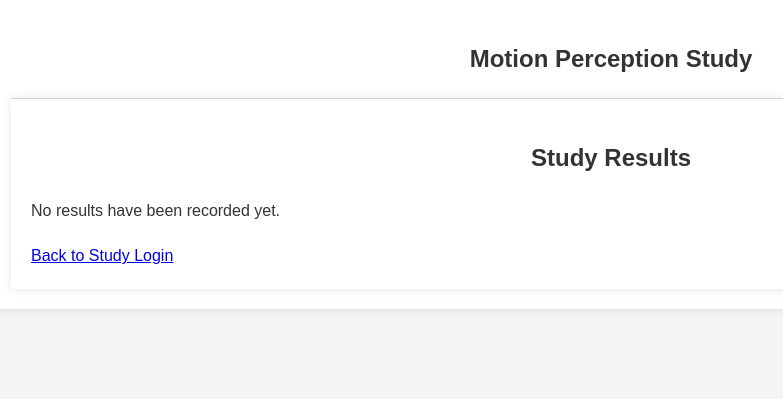
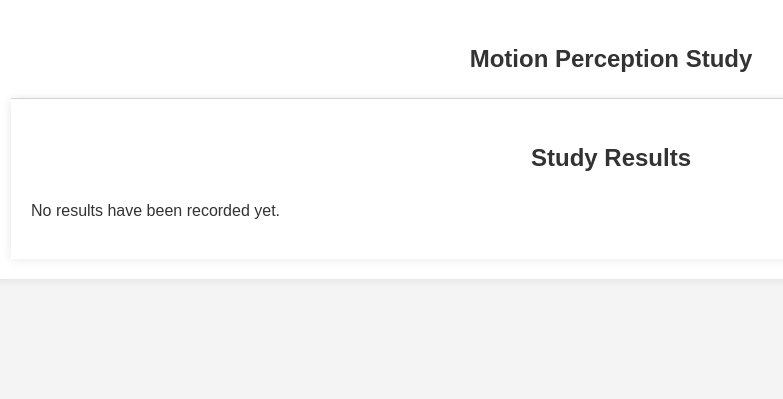
Before and after one commit to afikbae/lmaik-userstudy, a Flask app: page /results in a window 1280 px wide. Shown: the top 399 px of the page, without its empty margins (29-812 px from the left). Run offline with Flask 3, Linux system fonts and the light colour scheme.

Commit message:
result fix

```diff
--- a/templates/results.html
+++ b/templates/results.html
@@ -29,7 +29,5 @@
         {% else %}
             <p>No results have been recorded yet.</p>
         {% endif %}
-
-        <a href="{{ url_for('user_study') }}" style="display: block; margin-top: 20px;">Back to Study Login</a>
     </div>
 {% endblock %}
```
